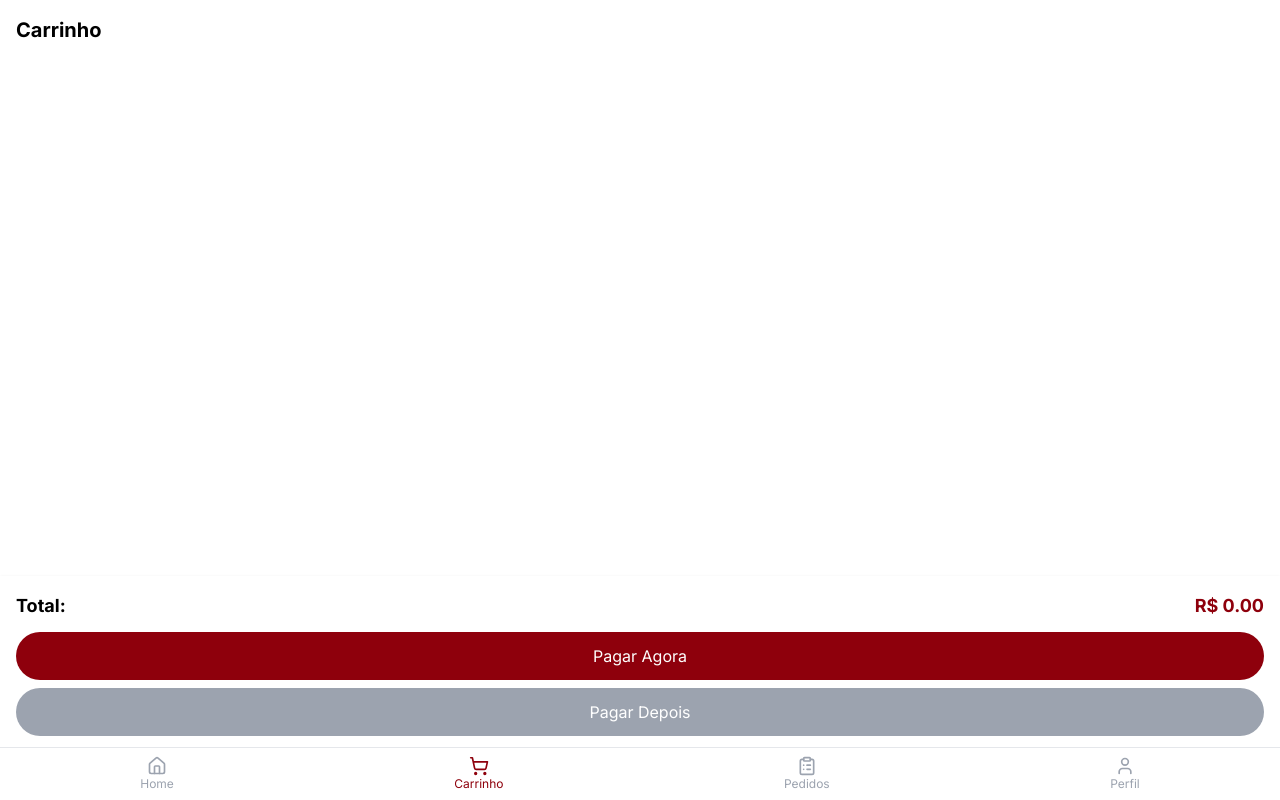
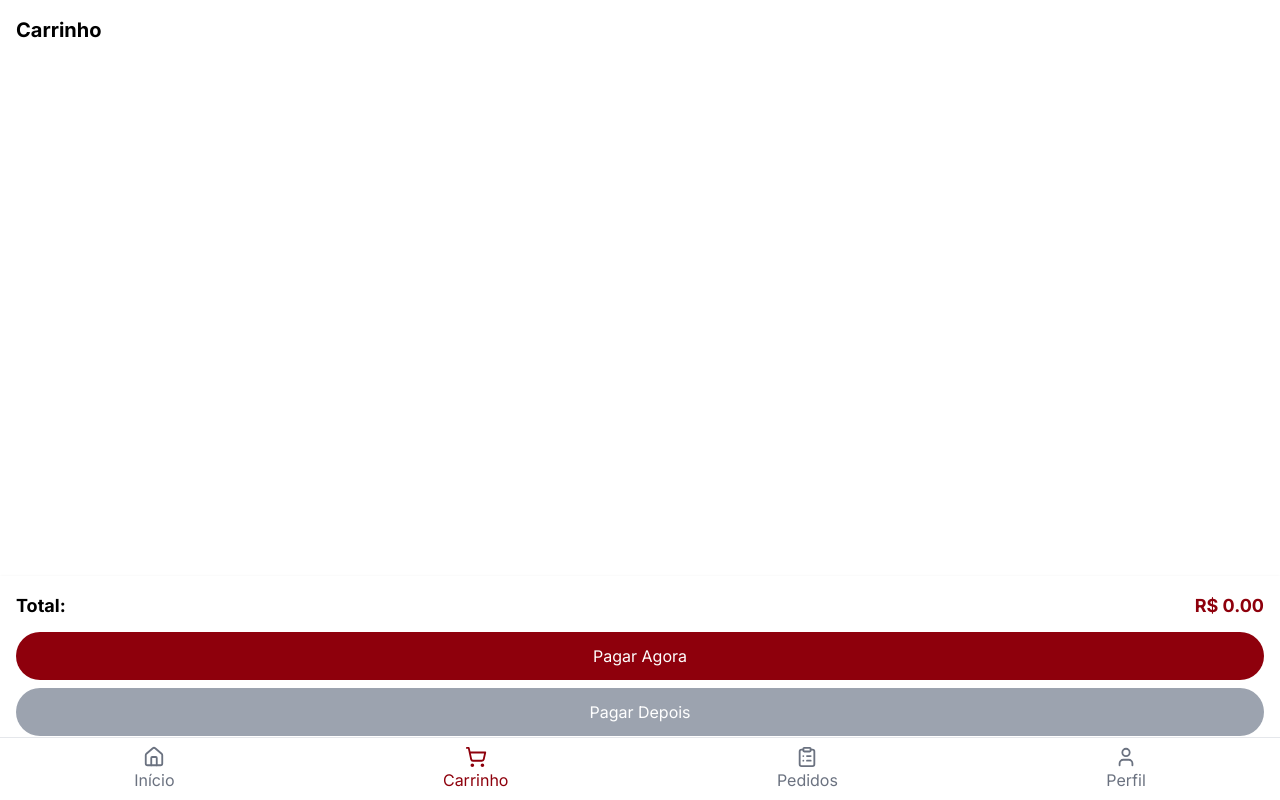
Before and after one commit to opeco-dev/bomboniere, a Next.js app: page /carrinho in a window 1280 px wide. Built offline with nearby package versions, Linux system fonts and the light colour scheme.

Commit message:
Edit - UX para itens no carrinho

```diff
--- a/app/components/contexts/CartContext.js
+++ b/app/components/contexts/CartContext.js
@@ -1,61 +1,71 @@
-'use client'
+"use client";
 
-import { createContext, useContext, useState } from 'react'
+import { createContext, useContext, useEffect, useState } from "react";
 
-const CartContext = createContext()
+const CartContext = createContext();
 
 export function CartProvider({ children }) {
+  const [cart, setCart] = useState([]);
+  const [mounted, setMounted] = useState(false);
 
-  const [cart, setCart] = useState([])
+  // carregar carrinho apenas no client
+  useEffect(() => {
+    const stored = localStorage.getItem("cart");
 
-  const addToCart = (produto) => {
+    if (stored) {
+      setCart(JSON.parse(stored));
+    }
 
-    setCart(prev => {
+    setMounted(true);
+  }, []);
 
-      const existing = prev.find(p => p.id === produto.id)
+  // salvar no localStorage
+  useEffect(() => {
+    if (mounted) {
+      localStorage.setItem("cart", JSON.stringify(cart));
+    }
+  }, [cart, mounted]);
+
+  function addToCart(produto) {
+    setCart((prev) => {
+      const existing = prev.find((p) => p.id === produto.id);
 
       if (existing) {
-        return prev.map(p =>
-          p.id === produto.id
-            ? { ...p, quantidade: p.quantidade + 1 }
-            : p
-        )
+        return prev.map((p) =>
+          p.id === produto.id ? { ...p, quantidade: p.quantidade + 1 } : p,
+        );
       }
 
-      return [...prev, { ...produto, quantidade: 1 }]
-    })
+      return [...prev, { ...produto, quantidade: 1 }];
+    });
   }
 
-  const increase = (id) => {
-
-    setCart(prev =>
-      prev.map(p =>
-        p.id === id
-          ? { ...p, quantidade: p.quantidade + 1 }
-          : p
-      )
-    )
+  function increase(id) {
+    setCart((prev) =>
+      prev.map((p) =>
+        p.id === id ? { ...p, quantidade: p.quantidade + 1 } : p,
+      ),
+    );
   }
 
-  const decrease = (id) => {
-
-    setCart(prev =>
+  function decrease(id) {
+    setCart((prev) =>
       prev
-        .map(p =>
-          p.id === id
-            ? { ...p, quantidade: p.quantidade - 1 }
-            : p
-        )
-        .filter(p => p.quantidade > 0)
-    )
+        .map((p) => (p.id === id ? { ...p, quantidade: p.quantidade - 1 } : p))
+        .filter((p) => p.quantidade > 0),
+    );
   }
 
-  const clearCart = () => setCart([])
+  function clearCart() {
+    setCart([]);
+  }
+
+  const totalItens = cart.reduce((acc, item) => acc + item.quantidade, 0);
 
   const total = cart.reduce(
-    (sum, item) => sum + item.preco * item.quantidade,
-    0
-  )
+    (acc, item) => acc + item.preco * item.quantidade,
+    0,
+  );
 
   return (
     <CartContext.Provider
@@ -65,12 +75,13 @@ export function CartProvider({ children }) {
         increase,
         decrease,
         clearCart,
-        total
+        totalItens,
+        total,
       }}
     >
       {children}
     </CartContext.Provider>
-  )
+  );
 }
 
-export const useCart = () => useContext(CartContext)
+export const useCart = () => useContext(CartContext);
--- a/app/components/ui/BottomNav.js
+++ b/app/components/ui/BottomNav.js
@@ -1,38 +1,72 @@
-"use client";
+'use client'
 
-import Link from "next/link";
-import { usePathname } from "next/navigation";
-import { Home, ShoppingCart, ClipboardList, User } from "lucide-react";
+import Link from "next/link"
+import { usePathname } from "next/navigation"
+import { Home, ShoppingCart, ClipboardList, User } from "lucide-react"
+import { useCart } from "../contexts/CartContext"
 
 export default function BottomNav() {
-  const pathname = usePathname();
 
-  const nav = [
-    { href: "/dashboard", icon: Home, label: "Home" },
-    { href: "/carrinho", icon: ShoppingCart, label: "Carrinho" },
-    { href: "/pedidos", icon: ClipboardList, label: "Pedidos" },
-    { href: "/perfil", icon: User, label: "Perfil" },
-  ];
+  const pathname = usePathname()
+  const { totalItens } = useCart()
+
+  function isActive(path) {
+    return pathname === path
+  }
 
   return (
-    <div className="fixed bottom-0 left-0 right-0 bg-white border-t flex justify-around py-2 z-50">
-      {nav.map((item, i) => {
-        const Icon = item.icon;
-        const active = pathname === item.href;
 
-        return (
-          <Link
-            key={i}
-            href={item.href}
-            className={`flex flex-col items-center text-xs ${
-              active ? "text-[#8E000C]" : "text-gray-400"
-            }`}
-          >
-            <Icon size={20} />
-            {item.label}
-          </Link>
-        );
-      })}
-    </div>
-  );
+    <nav className="fixed bottom-0 left-0 right-0 bg-white border-t flex justify-around py-2">
+
+      <Link
+        href="/dashboard"
+        className={`flex flex-col items-center ${
+          isActive("/dashboard") ? "text-[#8E000C]" : "text-gray-500"
+        }`}
+      >
+        <Home size={22} />
+        Início
+      </Link>
+
+
+      <Link
+        href="/carrinho"
+        className={`relative flex flex-col items-center ${
+          isActive("/carrinho") ? "text-[#8E000C]" : "text-gray-500"
+        }`}
+      >
+        <ShoppingCart size={22} />
+
+        {totalItens > 0 && (
+          <span className="absolute -top-1 -right-2 bg-[#8E000C] text-white text-[10px] px-1.5 rounded-full">
+            {totalItens}
+          </span>
+        )}
+        Carrinho
+      </Link>
+
+
+      <Link
+        href="/pedidos"
+        className={`flex flex-col items-center ${
+          isActive("/pedidos") ? "text-[#8E000C]" : "text-gray-500"
+        }`}
+      >
+        <ClipboardList size={22} />
+        Pedidos
+      </Link>
+
+
+      <Link
+        href="/perfil"
+        className={`flex flex-col items-center ${
+          isActive("/perfil") ? "text-[#8E000C]" : "text-gray-500"
+        }`}
+      >
+        <User size={22} />
+        Perfil
+      </Link>
+
+    </nav>
+  )
 }
--- a/app/components/ui/products/ProductModal.js
+++ b/app/components/ui/products/ProductModal.js
@@ -67,7 +67,7 @@ export default function ProductModal({ produto, open, onClose }) {
           <p className="text-sm text-gray-500 mt-1">{produto.descricao}</p>
         </div>
 
-        <button className="mt-6 w-full bg-[#8E000C] text-white py-2 rounded-full" onClick={() => addToCart(produto)}>
+        <button className="mt-6 w-full bg-[#8E000C] text-white py-2 rounded-full" onClick={() => { addToCart(produto); onClose()}}>
           Adicionar ao Carrinho
         </button>
       </div>
```
